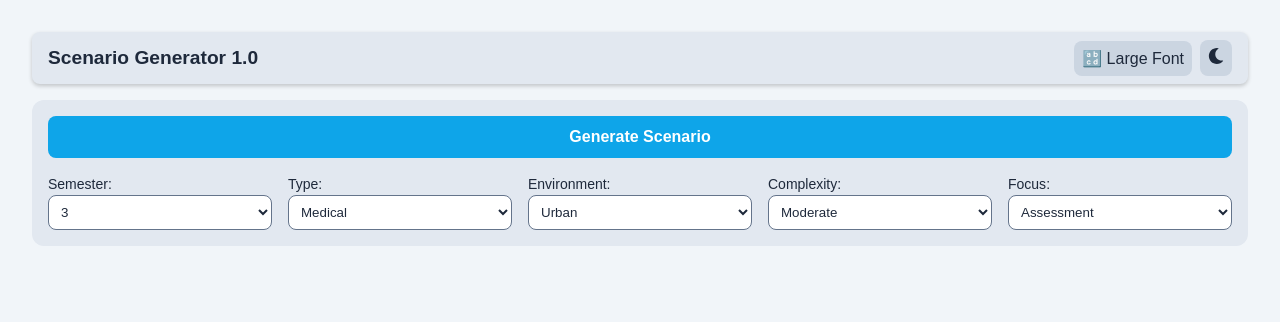
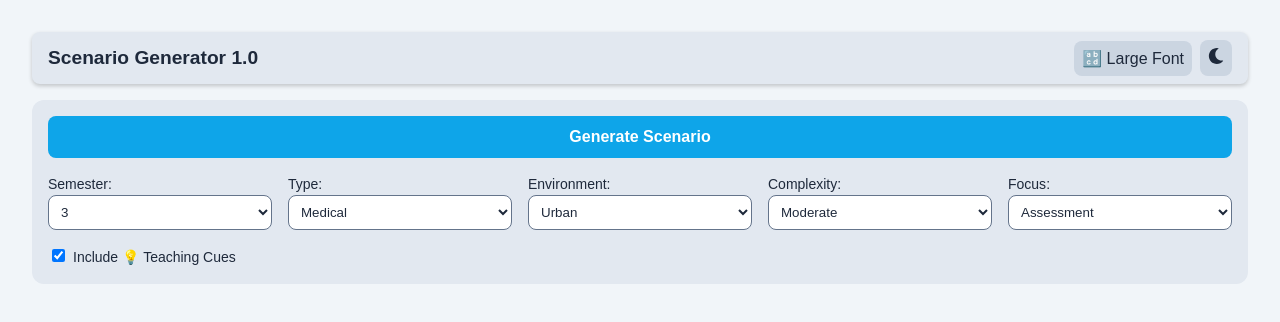
Before and after one commit to duganaffleck/scenario-generator, a React (Create React App) app in the folder client/: page / in a window 1280 px wide. Shown: the top 322 px of the page. Built offline with nearby package versions, Linux system fonts and the light colour scheme.

Commit message:
whatever

```diff
--- a/client/src/components/ScenarioForm.js
+++ b/client/src/components/ScenarioForm.js
@@ -39,7 +39,6 @@ const TITLE_MAP = {
   protocolNotes: "Protocol Notes",
   vocationalLearningOutcomes: "Vocational Learning Outcomes (VLOs)",
   learningObjectives: "Learning Objectives",
-  clinicalReasoning: "Integrated Clinical Reasoning",
   teachersPoints: "Teacher's Points",
   scenarioRationale: "Scenario Rationale & Teaching Tips"
 };
@@ -50,7 +49,8 @@ const ScenarioForm = () => {
     type: "Medical",
     environment: "Urban",
     complexity: "Moderate",
-    focus: "Assessment"
+    focus: "Assessment",
+    includeTeachingCues: true
   });
 
   const [scenario, setScenario] = useState(null);
@@ -74,7 +74,6 @@ const ScenarioForm = () => {
     document.head.appendChild(spinnerStyle);
     return () => document.head.removeChild(spinnerStyle);
   }, []);
-
   const handleChange = (e) => {
     const { name, type, checked, value } = e.target;
     setFormData((prev) => ({
@@ -135,7 +134,7 @@ const ScenarioForm = () => {
   const exportToPDF = () => {
     const doc = new jsPDF();
     doc.setFontSize(12);
-    doc.text(`Scenario: ${scenario.title}`, 10, 10);
+    doc.text(`Scenario: ${scenario.title || "Untitled"}`, 10, 10);
     let y = 20;
 
     Object.entries(scenario).forEach(([key, value]) => {
@@ -194,13 +193,38 @@ const ScenarioForm = () => {
     return <span>{String(data)}</span>;
   };
 
-  const renderSection = (title, content) => (
-    <div style={styles(darkMode, fontSizeLarge).card}>
-      <h3 style={styles(darkMode, fontSizeLarge).cardTitle}>{TITLE_MAP[title] || title}</h3>
+  const renderSection = (title, content) => {
+    const isTeachingCue = typeof content === "string" && content.includes("💡");
+    const isProtocolNote = title === "protocolNotes";
+    const isTeachersPoints = title === "teachersPoints"; // Already handled elsewhere
+
+    const highlightStyle = isTeachingCue
+      ? {
+          backgroundColor: "#e0f2fe",
+          borderLeft: "5px solid #0284c7",
+          padding: "1rem",
+          borderRadius: "8px",
+          marginBottom: "1rem",
+        }
+      : isProtocolNote
+      ? {
+          backgroundColor: "#dcfce7",
+          borderLeft: "5px solid #16a34a",
+          padding: "1rem",
+          borderRadius: "8px",
+          marginBottom: "1rem",
+        }
+      : {};
+
+    return (
+      <div style={{ ...styles(darkMode, fontSizeLarge).card, ...highlightStyle }}>
+        <h3 style={styles(darkMode, fontSizeLarge).cardTitle}>
+          {TITLE_MAP[title] || formatLabel(title)}
+        </h3>
         {renderContent(content)}
       </div>
     );
-
+  };
   return (
     <div style={styles(darkMode, fontSizeLarge).container}>
       <div style={styles(darkMode, fontSizeLarge).headerBar}>
@@ -244,6 +268,17 @@ const ScenarioForm = () => {
             </select>
           </div>
         ))}
+        <div style={styles(darkMode, fontSizeLarge).fieldRow}>
+          <label>
+            <input
+              type="checkbox"
+              name="includeTeachingCues"
+              checked={formData.includeTeachingCues}
+              onChange={handleChange}
+              style={{ marginRight: "0.5rem" }}
+            />
+            Include 💡 Teaching Cues
+          </label>
         </div>
 
         {error && <p style={styles(darkMode, fontSizeLarge).error}>{error}</p>}
@@ -280,6 +315,7 @@ const ScenarioForm = () => {
           </div>
         )}
       </div>
+    </div>
   );
 };
 
@@ -293,6 +329,7 @@ const styles = (darkMode, fontSizeLarge) => ({
     minHeight: "100vh",
     lineHeight: "1.5"
   },
+
   headerBar: {
     position: "sticky",
     top: 0,
```
Also changed, not shown: 1 other file (tests, documents, lock files or other folders). Lines whose indentation alone changed are shown as unchanged.
